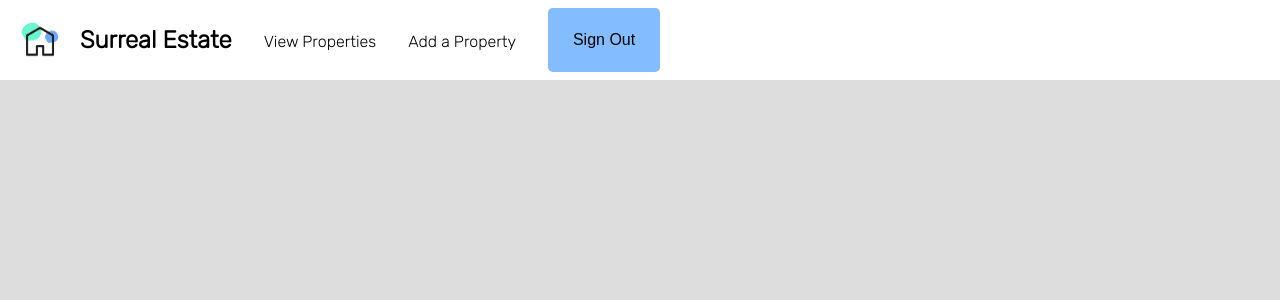
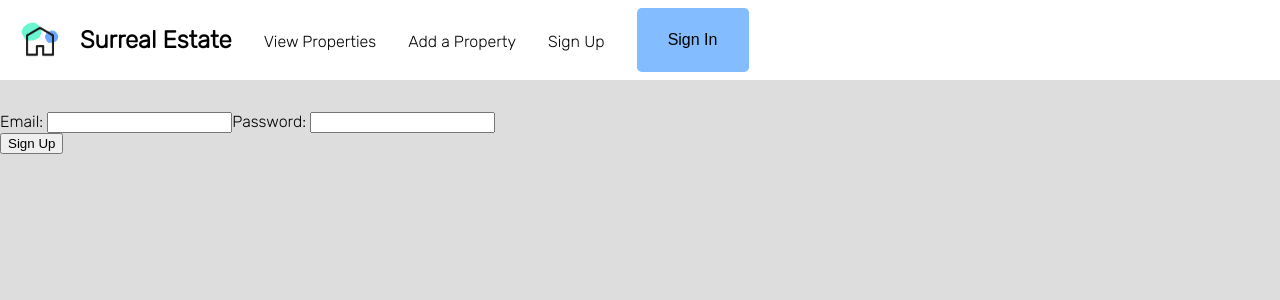
Before and after one commit to cprieststephens/surreal-estate, a React (Create React App) app: page /sign-up in a window 1280 px wide. Shown: the top 300 px of the page. Built offline with nearby package versions, Linux system fonts and the light colour scheme.

Commit message:
Create SignUp component and add link to navbar

```diff
--- a/src/components/App.js
+++ b/src/components/App.js
@@ -3,6 +3,7 @@ import { Routes, Route } from "react-router-dom";
 import Navbar from "./Navbar";
 import Properties from "./Properties";
 import AddProperty from "./AddProperty";
+import SignUp from "./SignUp";
 import "../styles/app.css";
 
 const App = () => {
@@ -11,9 +12,11 @@ const App = () => {
   return (
     <div className="App">
       <Navbar onSetUserID={setUserID} />
+      <Navbar />
       <Routes>
         <Route path="/" element={<Properties />} />
         <Route path="add-property" element={<AddProperty />} />;
+        <Route path="sign-up" element={<SignUp />} />;
       </Routes>
     </div>
   );
--- a/src/components/Navbar.js
+++ b/src/components/Navbar.js
@@ -11,21 +11,24 @@ const Navbar = ({ onSetUserID }) => {
     <div className="navbar">
       <img className="navbar-logo" src={logo} alt="Surreal Estate logo" />
       <h2 className="navbar-title">Surreal Estate</h2>
-      <ul className="navbar-links">
+      <div className="navbar-links">
         <Link className="navbar-links-item" to="/">
           View Properties
         </Link>
         <Link className="navbar-links-item" to="add-property">
           Add a Property
         </Link>
-      </ul>
+        <Link className="navbar-links-item" to="sign-up">
+          Sign Up
+        </Link>
+      </div>
       {onSetUserID ? (
         <button className="navbar-button" type="button" onClick={handleLogout}>
           Sign Out
         </button>
       ) : (
         <button className="navbar-button" type="button" onClick={handleLogin}>
-          Log in with Facebook
+          Sign In
         </button>
       )}
     </div>
--- /dev/null
+++ b/src/components/SignUp.js
@@ -0,0 +1,20 @@
+import React from "react";
+import "../styles/sign-up.css";
+
+const Register = () => {
+  return (
+    <div className="sign-up">
+      <form>
+        <label htmlFor="sign-up__email">
+          Email: <input type="email" id="sign-up__email" />
+        </label>
+        <label htmlFor="sign-up__password">
+          Password: <input type="password" id="sign-up__password" />
+        </label>
+      </form>
+      <button type="button">Sign Up</button>
+    </div>
+  );
+};
+
+export default Register;
--- /dev/null
+++ b/src/styles/sign-up.css
@@ -0,0 +1,3 @@
+.sign-up {
+  padding-top: 7rem;
+}
```
